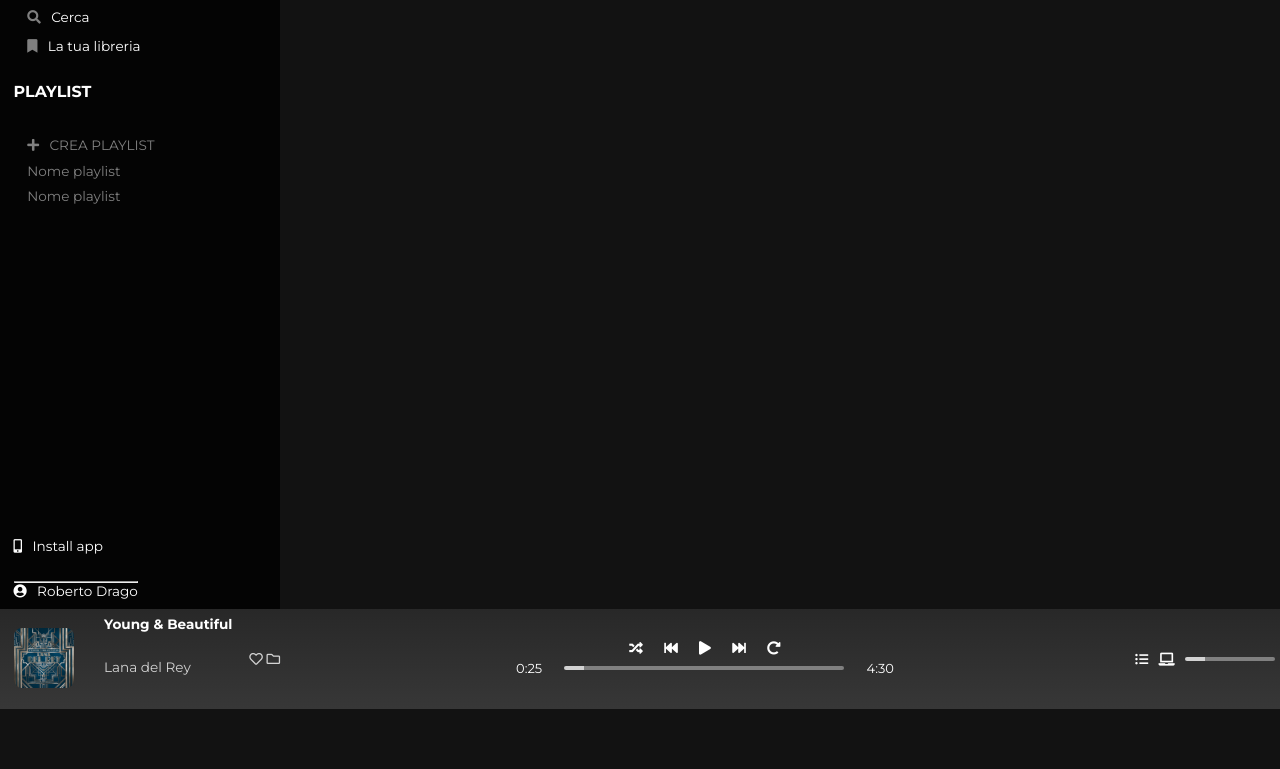
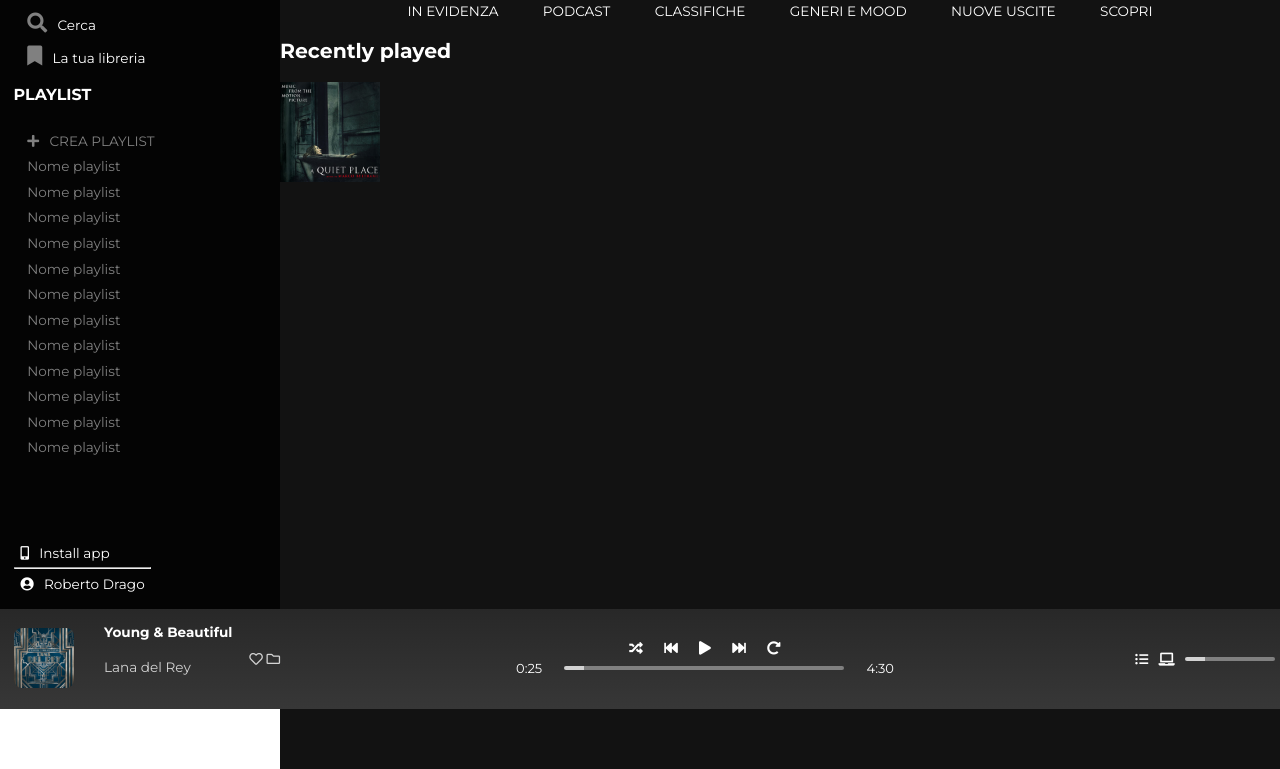
Before and after one commit to robertodraGit/html-css-spotifyweb, a plain HTML site: page index.html in a window 1280 px wide. Shown: the part 91-860 px from the top of the page. After the commit the page ends 800 px from the top, so only its background shows below. Drawn offline with Linux system fonts and the light colour scheme.

Commit message:
button upgrade fixed, sidebar scroll fixed, main WIP

```diff
--- a/css/style.css
+++ b/css/style.css
@@ -8,7 +8,7 @@ body {
 
 h1, h2, h3, p, span {
     color: white;
-    padding: 2rem 0;;
+    padding: 1.4rem 0;;
 }
 
 /*  css media player footer */
@@ -152,6 +152,10 @@ h1, h2, h3, p, span {
     margin-top: 1rem;
 }
 
+.home_btn .fas {
+    font-size: 20px;
+}
+
 ul {
     text-decoration: none;
     list-style: none;
@@ -165,9 +169,19 @@ li a {
     padding-left: 1rem;
 }
 
+.playlist {
+    height: calc(100% - 370px);
+    overflow-x: hidden;
+    overflow-y: auto;
+}
+
 .profile {
     position: fixed;
     bottom: 110px;
+}
+
+.profile p {
+    padding: 0.5rem 0.5rem;
 }
 
 /*  upgrade section */
@@ -187,12 +201,55 @@ li a {
     border-color: white;
     color: white;
     padding: 1.5rem 1.5rem;
+    margin-top: 0.5rem;
+    margin-right: 1rem;
+    transition: transform 0.5s ease;
+}
+
+.upgrade button:hover {
+    transform: scale(110%);
 }
 
 /*  songs section */
 
 .songs {
+    position: fixed;
     background-color:#121212;
-    width: calc (100vh - 280px);
+    width: calc(100% - 280px);
+    right: 0%;
+    top: 80px;
     height: 1200px;
+    /* text-align: center; */
 }
+
+.nav_songs {
+    margin-top: 1rem;
+    text-align: center;
+}
+
+.nav_songs p {
+    color: white;
+    display: inline;
+    padding: 1rem 1.5rem;
+}
+
+.nav_songs a {
+    color: white;
+    text-decoration: none;
+}
+
+.nav_songs a:hover {
+    border-bottom: 2px solid lime;
+}
+
+.album {
+
+}
+
+.card {
+
+}
+
+.card img {
+    max-height: 100px;
+}
--- a/index.html
+++ b/index.html
@@ -95,10 +95,12 @@
             <div class="home_btn">
                 <a href=""><i class="fas fa-bookmark padding_left"></i>
                 <span>La tua libreria</span></a>
+
+                <h3>PLAYLIST</h3>
+
             </div>
 
-            <div>
-                <h3>PLAYLIST</h3>
+            <div class="playlist">
 
                 <ul>
                     <li>
@@ -110,7 +112,39 @@
                     <li>
                         <a href="">Nome playlist</a>
                     </li>
+                    <li>
+                        <a href="">Nome playlist</a>
+                    </li>
+                    <li>
+                        <a href="">Nome playlist</a>
+                    </li>
+                    <li>
+                        <a href="">Nome playlist</a>
+                    </li>
+                    <li>
+                        <a href="">Nome playlist</a>
+                    </li>
+                    <li>
+                        <a href="">Nome playlist</a>
+                    </li>
+                    <li>
+                        <a href="">Nome playlist</a>
+                    </li>
+                    <li>
+                        <a href="">Nome playlist</a>
+                    </li>
+                    <li>
+                        <a href="">Nome playlist</a>
+                    </li>
+                    <li>
+                        <a href="">Nome playlist</a>
+                    </li>
+                    <li>
+                        <a href="">Nome playlist</a>
+                    </li>
+
                 </ul>
+
             </div>
 
             <div class="profile">
@@ -118,7 +152,7 @@
                 <div>
                     <p><i class="fas fa-mobile-alt"></i> Install app</p>
                     <hr>
-                    <span><i class="fas fa-user-circle"></i> Roberto Drago</span>
+                    <p><i class="fas fa-user-circle"></i> Roberto Drago</p>
                 </div>
 
             </div>
@@ -131,15 +165,41 @@
 
         <div class="upgrade row r-reverse">
 
-            <button>
-                <p>EFFETTUA L'UPGRADE</p>
-            </button>
+            <div>
+                <button>
+                    <span>EFFETTUA L'UPGRADE</span>
+                </button>
+            </div>
 
         </div>
 
         <!-- SONGS -->
 
         <div class="songs">
+
+           <div class="nav_songs">
+
+                <a href=""><p>IN EVIDENZA</p></a>
+                <a href=""><p>PODCAST</p></a>
+                <a href=""><p>CLASSIFICHE</p></a>
+                <a href=""><p>GENERI E MOOD</p></a>
+                <a href=""><p>NUOVE USCITE</p></a>
+                <a href=""><p>SCOPRI</p></a>
+
+           </div>
+
+           <div class="album">
+
+                <div>
+                    <h2>Recently played</h2>
+                </div>
+
+                <div class="card">
+                    <img src="img/aquietplace.jpeg" alt="">
+                </div>
+
+
+           </div>
 
         </div>
 
```
